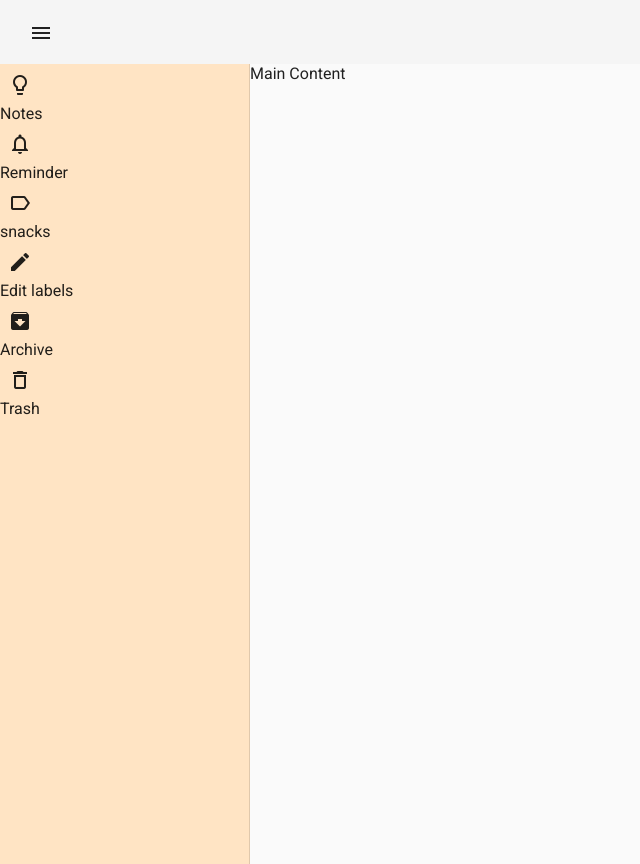
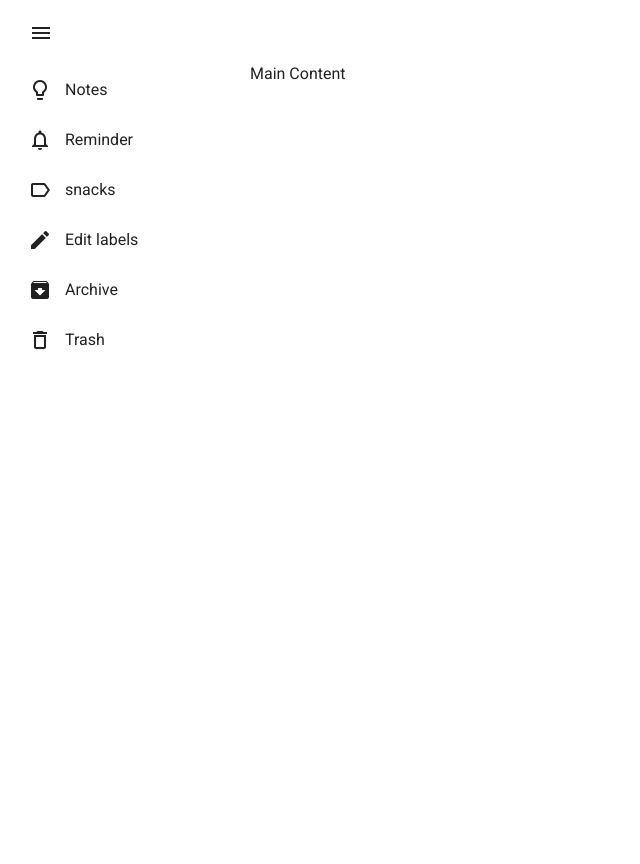
Before and after one commit to victorsingha/Fundoo, an Angular app: page /dashboard in a window 1280 px wide. Shown: the whole page, without its empty margins (0-640 px from the left). Built offline with nearby package versions, Linux system fonts and the light colour scheme.

Commit message:
[victor] sidebar styling

```diff
--- a/src/app/pages/dashboard/dashboard.component.html
+++ b/src/app/pages/dashboard/dashboard.component.html
@@ -1,3 +1,4 @@
+<div class="body">
   <mat-toolbar>
     <button mat-icon-button class="menu-button" (click)="toggleSidebar()">
       <mat-icon>menu</mat-icon>
@@ -5,8 +6,8 @@
   </mat-toolbar>
 
   <mat-sidenav-container>
-  <mat-sidenav mode="side" [opened]="opened"
-    ><div>
+    <mat-sidenav mode="side" [opened]="opened">
+      <div class="link">
         <button mat-icon-button>
           <mat-icon>lightbulb_outline</mat-icon>
         </button>
@@ -50,3 +51,4 @@
 
     <mat-sidenav-content> Main Content</mat-sidenav-content>
   </mat-sidenav-container>
+</div>
--- a/src/app/pages/dashboard/dashboard.component.scss
+++ b/src/app/pages/dashboard/dashboard.component.scss
@@ -1,13 +1,36 @@
+.body {
+  height: 100%;
+  width: 100%;
+}
 .menu-button {
   width: 50px;
   height: 50px;
 }
+mat-toolbar {
+  background-color: white;
+}
+mat-sidenav-content {
+  background-color: white;
+}
 
 mat-sidenav-container {
   height: 100%;
+  mat-sidenav {
+    border-style: none;
+    width: 250px;
+    height: 100%;
+    button {
+      width: 50px;
+      height: 50px;
+    }
+    div {
+      padding-left: 15px;
+      display: flex;
+      align-items: center;
+      border-radius: 0px 30px 30px 0px;
+    }
+    div:hover {
+      background-color: rgb(212, 212, 212);
+    }
+  }
 }
-mat-sidenav {
-  width: 250px;
-  height: 100%;
-  background-color: bisque;
-}
```
Lines whose indentation alone changed are shown as unchanged.
